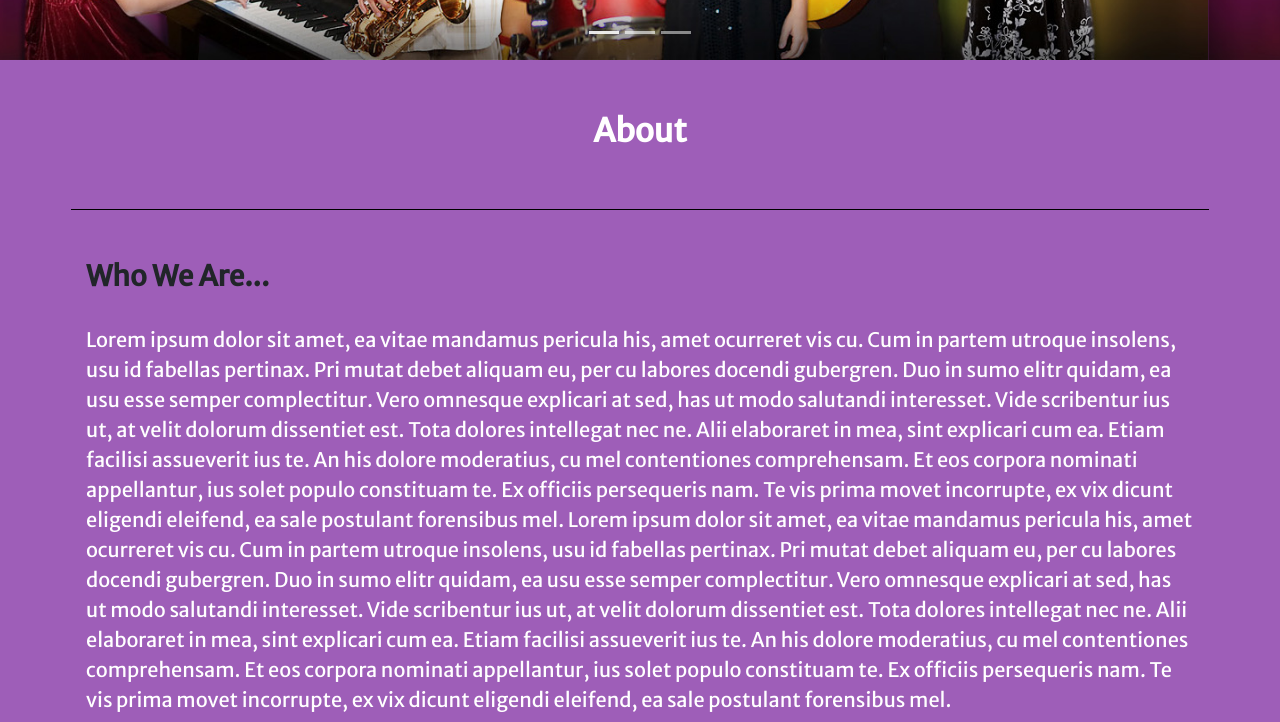
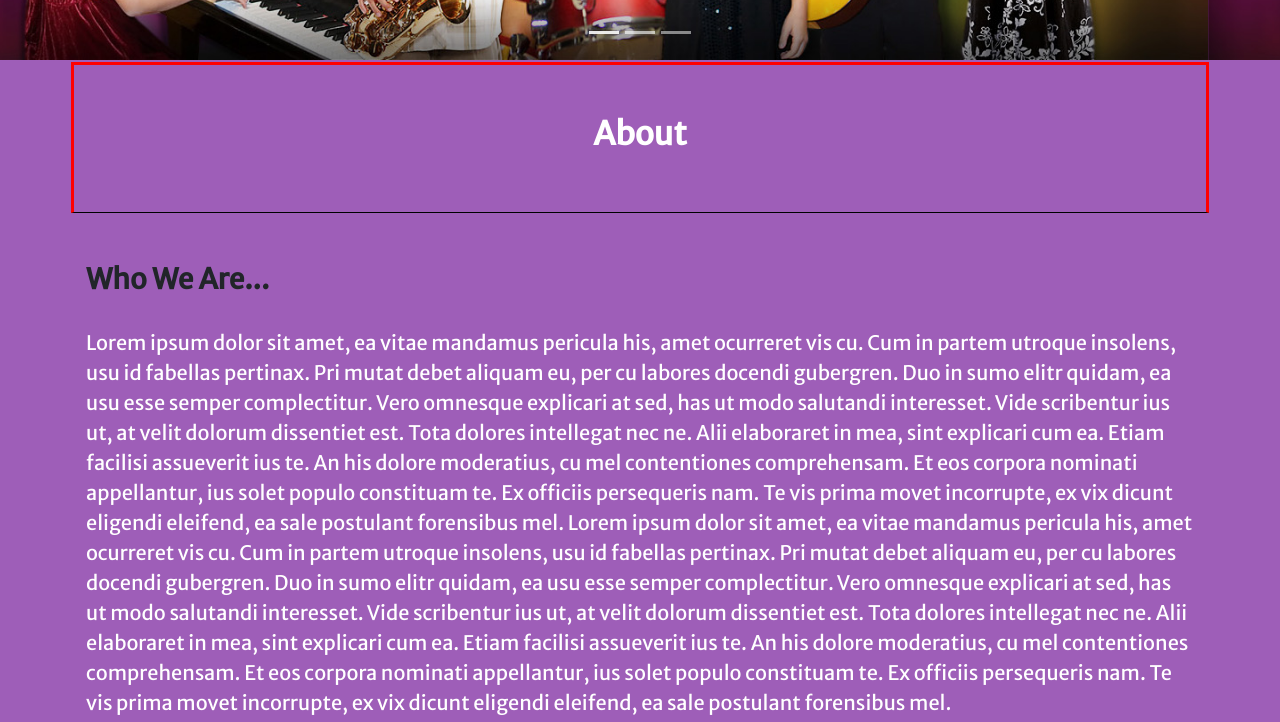
Before and after one commit to keithholler/keithholler.github.io, a website: page music-school.html in a window 1280 px wide. Shown: the part 538-1260 px from the top of the page. Drawn offline with nearby package versions, Linux system fonts and the light colour scheme.

Commit message:
corrections

```diff
--- a/music-school.html
+++ b/music-school.html
@@ -53,7 +53,6 @@
               </div>
           </div>
       </header>
-
       <nav class="navbar navbar-expand-sm navbar-light sticky-top">
           <div class="container">
               <button class="navbar-toggler ml-auto" type = "button" data-toggle="collapse" data-target="#musicNavbar">
@@ -71,6 +70,7 @@
               </div>
           </div>
       </nav>
+
   <div id="homeCarousel" class="carousel slide img-fluid" data-ride="carousel">
 
 
@@ -131,9 +131,9 @@
 
 
 
-    <div class="container fadein contborder" >
+    <div class="container fadein " >
 
-        <div class="row row-content">
+      <div class="row row-content rowborder">
           <h2 class="col text-center" >About</h2>
           </div>
 
@@ -166,7 +166,7 @@
 
 
 
-    <div class="parallax3"></div>
+
   <div class="container fadein">
     <div class="row row-content-noborder justify-content-center">
         <div class="col-sm-9">
```
Also changed, not shown: music-school-registration.html (+3 -2 lines). Lines whose indentation alone changed are shown as unchanged.
